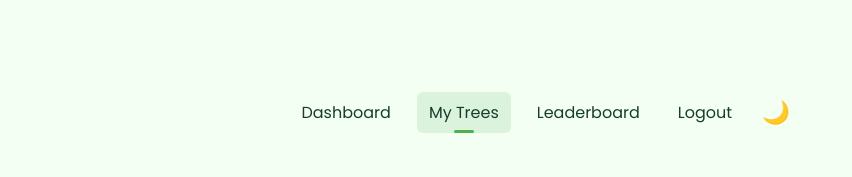
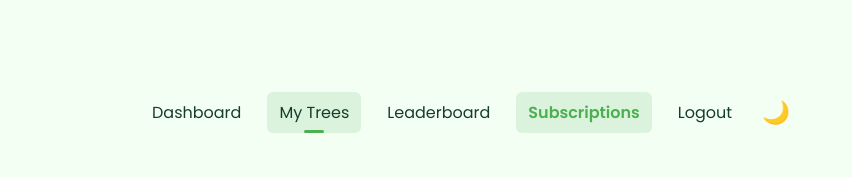
Before and after one commit to lagat24/greentrace, a plain HTML site: page frontend/add-tree.html in a window 1280 px wide. Shown: the top 177 px of the page, 428-1280 px from the left. Drawn offline with nearby package versions, Linux system fonts and the light colour scheme; grey boxes are pictures that could not be loaded; a script that the page names is missing.

Commit message:
added subscription page

```diff
--- a/frontend/add-tree.html
+++ b/frontend/add-tree.html
@@ -35,6 +35,7 @@
       <a href="dashboard.html">Dashboard</a>
       <a href="add-tree.html" aria-current="page" class="nav-link-active">My Trees</a>
       <a href="leaderboard.html">Leaderboard</a>
+      <a href="sub.html">Subscriptions</a>
       <a href="#" onclick="logout()">Logout</a>
       <button id="darkModeToggle" class="dark-toggle" aria-pressed="false" aria-label="Toggle dark mode">🌙</button>
     </div>
```
Also changed, not shown: frontend/dashboard.html (+1 -0 lines), frontend/leaderboard.html (+1 -0 lines).
